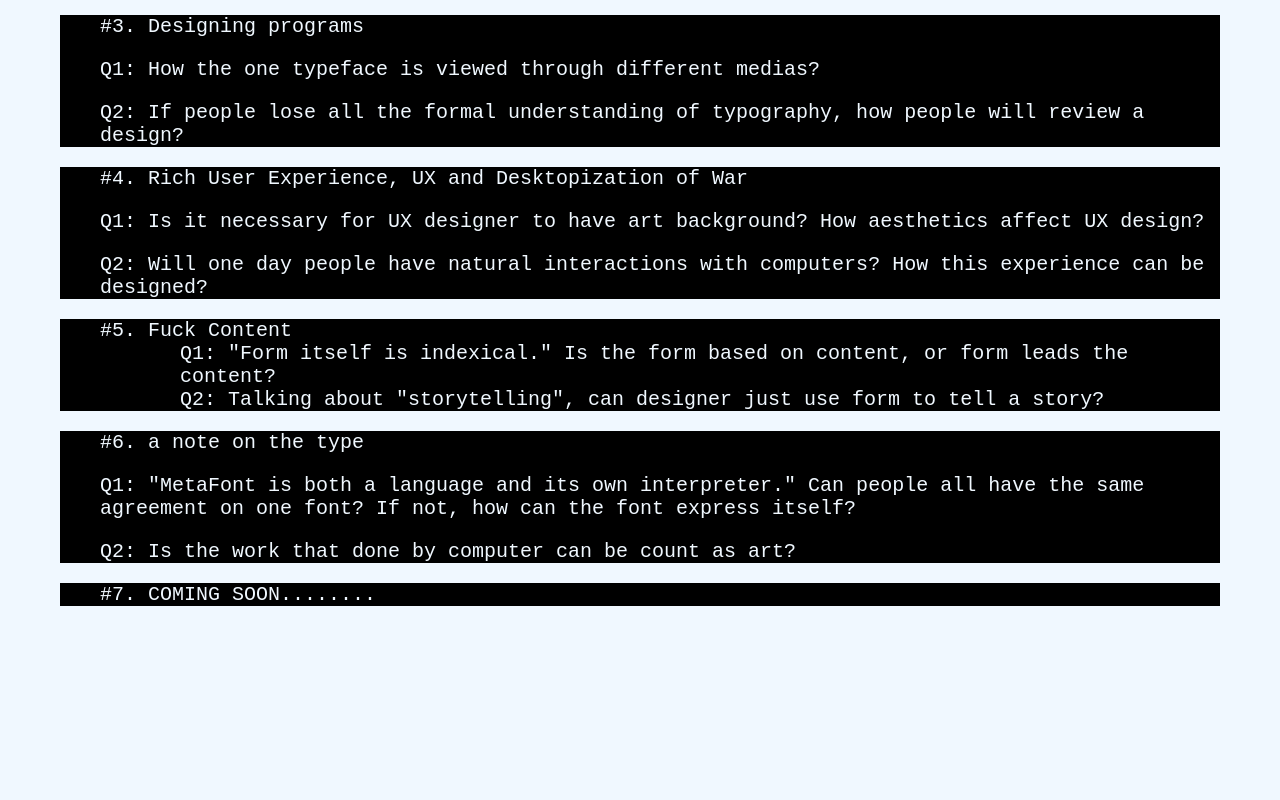
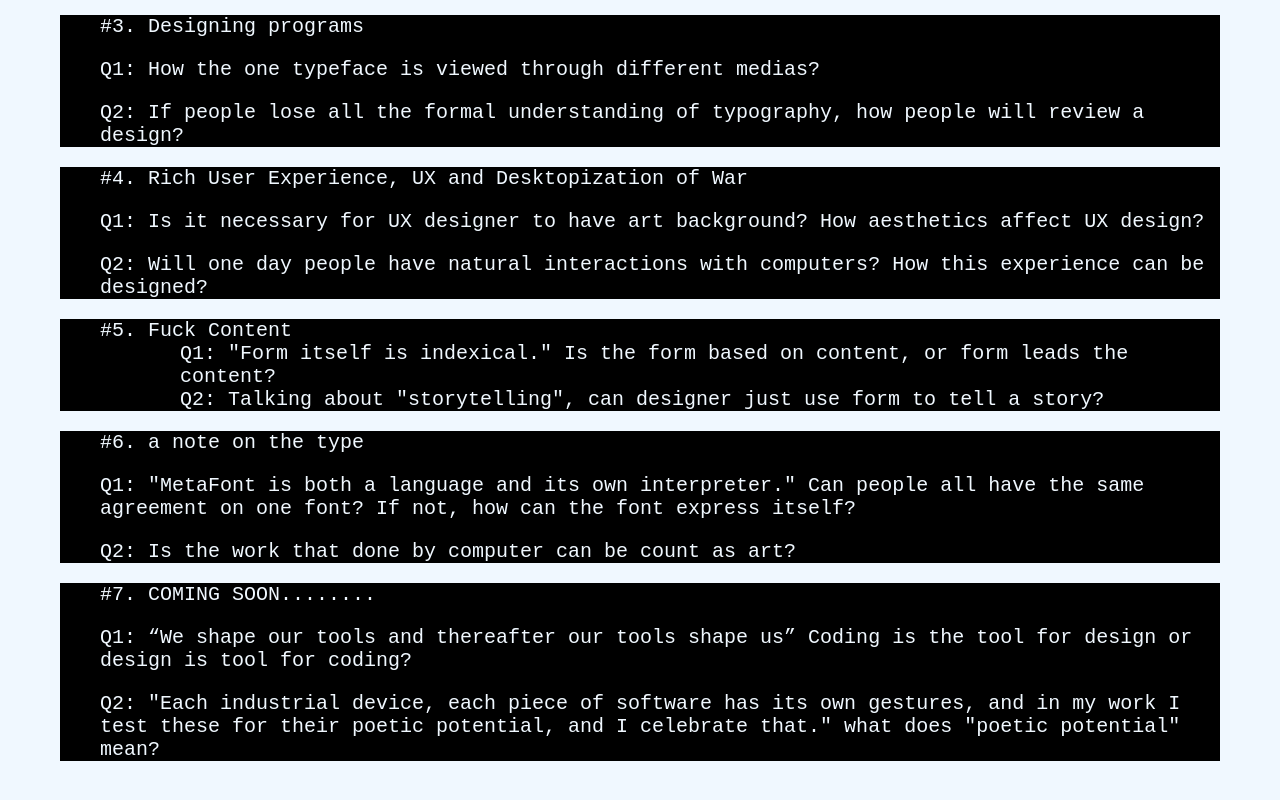
Before and after one commit to wuy837/webf2018_YW, a plain HTML site: page response/index.html in a window 1280 px wide. Shown: the part 306-1106 px from the top of the page. Before the commit the page ends 952 px from the top, so only its background shows below. Drawn offline with Linux system fonts and the light colour scheme.

Commit message:
Add files via upload

```diff
--- a/response/index.html
+++ b/response/index.html
@@ -50,6 +50,8 @@
 </div>
 		<div>
 <ol>#7. COMING SOON........</ol>
+<ol>Q1: “We shape our tools and thereafter our tools shape us” Coding is the tool for design or design is tool for coding? </ol>
+<ol>Q2: "Each industrial device, each piece of software has its own gestures, and in my work I test these for their poetic potential, and I celebrate that." what does "poetic potential" mean?</ol>
 			</div>
 </body>
 </html>
```
